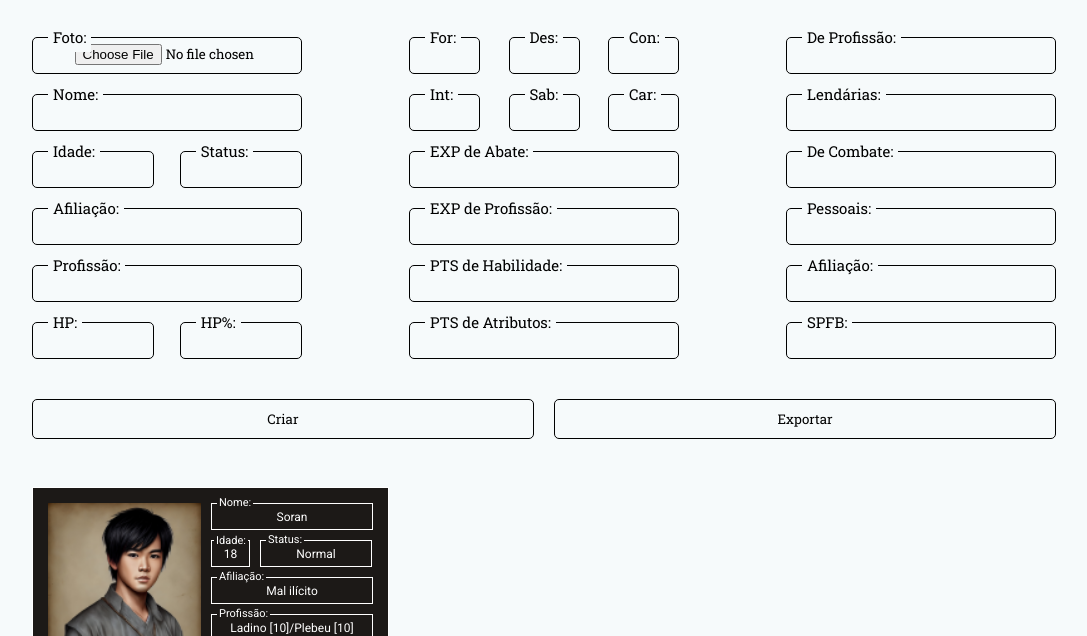
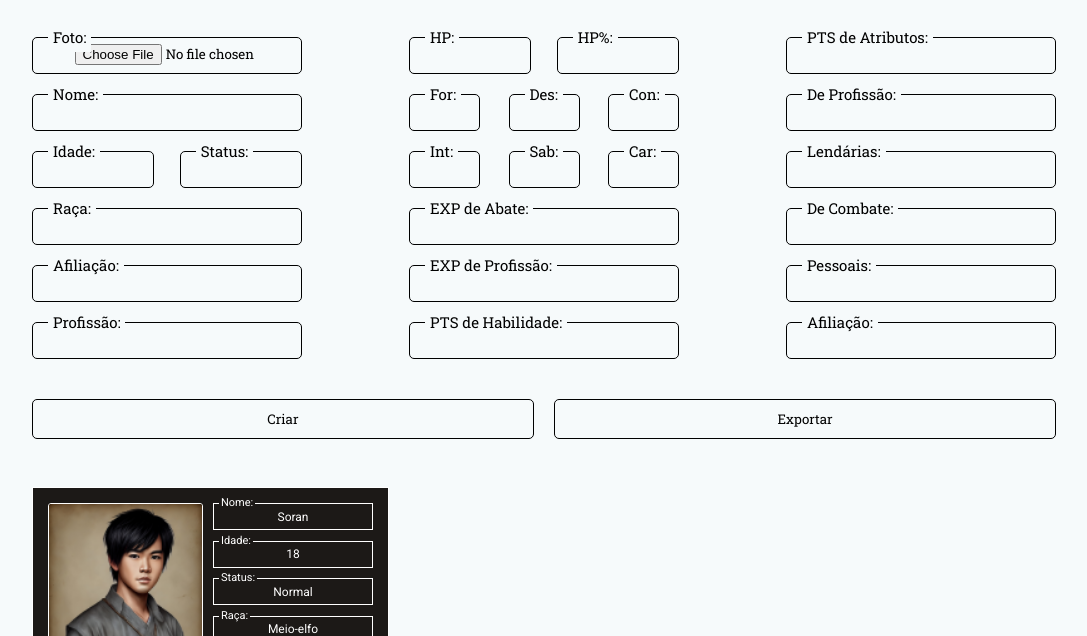
Before and after one commit to jonataslago/jonataslago.github.io, a plain HTML site: page ficha.html in a window 1280 px wide. Shown: the part 164-800 px from the top of the page, without its empty margins (96-1183 px from the left). Drawn offline with Linux system fonts and the light colour scheme.

Commit message:
Adjustments to ficha

```diff
--- a/ficha.html
+++ b/ficha.html
@@ -59,6 +59,10 @@
                         <span class="subject">Status:</span>
                     </div>
                     <div class="box">
+                        <input type="text" id="newRaca">
+                        <span class="subject">Raça:</span>
+                    </div>
+                    <div class="box">
                         <input type="text" id="newAfiliacao">
                         <span class="subject">Afiliação:</span>
                     </div>
@@ -66,86 +70,98 @@
                         <input type="text" id="newProfissao">
                         <span class="subject">Profissão:</span>
                     </div>
+                </div>
+
+                <div class="lado-1">
+
                     <div class="box half">
                         <input type="text" id="newHP">
                         <span class="subject">HP:</span>
                     </div>
+
                     <div class="box half">
                         <input type="text" id="valor">
                         <span class="subject">HP%:</span>
                     </div>
-                </div>
-
-                <div class="lado-1">
 
                     <div class="box third">
                         <input type="text" id="newFor">
                         <span class="subject">For:</span>
                     </div>
+
                     <div class="box third">
                         <input type="text" id="newDes">
                         <span class="subject">Des:</span>
                     </div>
+
                     <div class="box third">
                         <input type="text" id="newCon">
                         <span class="subject">Con:</span>
                     </div>
+
                     <div class="box third">
                         <input type="text" id="newInt">
                         <span class="subject">Int:</span>
                     </div>
+
                     <div class="box third">
                         <input type="text" id="newSab">
                         <span class="subject">Sab:</span>
                     </div>
+
                     <div class="box third">
                         <input type="text" id="newCar">
                         <span class="subject">Car:</span>
                     </div>
+
                     <div class="box">
                         <input type="text" id="newExpAbate">
                         <span class="subject">EXP de Abate:</span>
                     </div>
+
                     <div class="box">
                         <input type="text" id="newExpProf">
                         <span class="subject">EXP de Profissão:</span>
                     </div>
+
                     <div class="box">
                         <input type="text" id="newPtsHab">
                         <span class="subject">PTS de Habilidade:</span>
-                    </div>
-                    <div class="box">
-                        <input type="text" id="newPtsAtributos">
-                        <span class="subject">PTS de Atributos:</span>
                     </div>
                 </div>
 
                 <div class="lado-1">
 
                     <div class="box">
+                        <input type="text" id="newPtsAtributos">
+                        <span class="subject">PTS de Atributos:</span>
+                    </div>
+
+                    <div class="box">
                         <input type="text" id="newHabDeProf">
                         <span class="subject">De Profissão:</span>
                     </div>
+
                     <div class="box">
                         <input type="text" id="newHabLendaria">
                         <span class="subject">Lendárias:</span>
                     </div>
+
                     <div class="box">
                         <input type="text" id="newHabDeCombate">
                         <span class="subject">De Combate:</span>
                     </div>
+
                     <div class="box">
                         <input type="text" id="newAptPessoais">
                         <span class="subject">Pessoais:</span>
                     </div>
+
                     <div class="box">
                         <input type="text" id="newAptDeProf">
                         <span class="subject">Afiliação:</span>
                     </div>
-                    <div class="box">
-                        <input type="text">
-                        <span class="subject">SPFB:</span>
-                    </div>
+
                 </div>
             </div>
 
@@ -166,27 +182,34 @@
                             <p class="tag">Nome:</p>
                             <p class="data" id="nome">Soran</p>
                         </div>
-                        <div class="forms idade">
+                        <div class="forms">
                             <p class="tag">Idade:</p>
                             <p class="data" id="idade">18</p>
                         </div>
-                        <div class="forms status">
+                        <div class="forms">
                             <p class="tag">Status:</p>
                             <p class="data" id="status">Normal</p>
                         </div>
                         <div class="forms">
-                            <p class="tag">Afiliação:</p>
-                            <p class="data" id="afiliacao">Mal ilícito</p>
-                        </div>
-                        <div class="forms">
-                            <p class="tag">Profissão:</p>
-                            <p class="data" id="profissao">Ladino [10]/Plebeu [10]</p>
+                            <p class="tag">Raça:</p>
+                            <p class="data" id="raca">Meio-elfo</p>
                         </div>
                     </div>
+                    <div class="forms">
+                        <p class="tag">Afiliação:</p>
+                        <p class="data" id="afiliacao">Mal ilícito</p>
+                    </div>
+
+                    <div class="forms">
+                        <p class="tag">Profissão:</p>
+                        <p class="data" id="profissao">Ladino [10]/Plebeu [10]</p>
+                    </div>
+
                     <div class="forms hp">
                         <div id="barra"></div>
                         <p class="data" id="hp">52/52</p>
                     </div>
+
                 </div>
 
                 <div class="atributos">
--- a/ficha/app.js
+++ b/ficha/app.js
@@ -14,6 +14,9 @@ let newIdade = document.querySelector('#newIdade');
 
 let stat = document.querySelector('#status');
 let newStatus = document.querySelector('#newStatus');
+
+let raca = document.querySelector('#raca');
+let newRaca = document.querySelector('#newRaca');
 
 let afiliacao = document.querySelector('#afiliacao');
 let newAfiliacao = document.querySelector('#newAfiliacao');
@@ -94,6 +97,8 @@ function criar(){
 
   stat.innerText = newStatus.value;
 
+  raca.innerText = newRaca.value;
+
   afiliacao.innerText = newAfiliacao.value;
 
   profissao.innerText = newProfissao.value;
--- a/ficha/css/style.css
+++ b/ficha/css/style.css
@@ -65,12 +65,14 @@ h1, h2, p, body{
 .info img{
     width: 153px;
     height: 138px;
+    border: #fff solid 1px;
+    border-radius: 3px;
 }
 
 .info .wrap{
     display: flex;
     flex-wrap: wrap;
-    width: 162px;
+    width: 160px;
     gap: 10px;
 }
 
```
